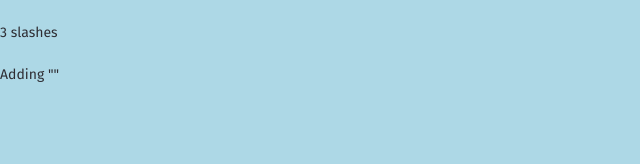
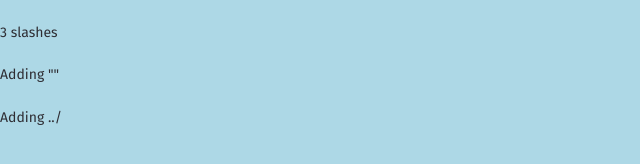
Before and after one commit to the47th/myBlog, a Jekyll site: the page built from index.html, in a window 1280 px wide. Shown: the part 193-357 px from the top of the page, without its empty margins (0-640 px from the left). Built offline with Jekyll 4.4.1, drawn with Linux system fonts in a browser that asks for light colours.

Commit message:
Added "../"

```diff
--- a/_includes/home.html
+++ b/_includes/home.html
@@ -4,4 +4,5 @@
 <p>Cái quần què kia</p>
 <p>Added 'https:'</p>
 <p>3 slashes</p>
-<p>Adding "" </p>
+<p>Adding ""</p>
+<p>Adding ../ </p>
--- a/_layouts/default.html
+++ b/_layouts/default.html
@@ -7,7 +7,7 @@
     <meta name="viewport" content="width=device-width">
 
     <!-- Custom CSS -->
-    <link rel="stylesheet" href="/assets/css/main.css">
+    <link rel="stylesheet" href="../assets/css/main.css">
 
   </head>
   <body>
--- a/_pugfiles/home.pug
+++ b/_pugfiles/home.pug
@@ -4,3 +4,4 @@ p Cái quần què kia
 p Added 'https:'
 p 3 slashes
 p Adding ""
+p Adding ../
```
